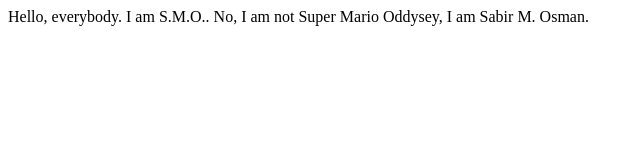
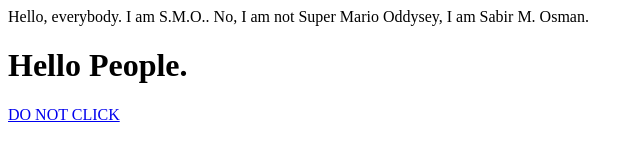
Before and after one commit to TitainiumTrubbish/titainiumtrubbish.github.io, a plain HTML site: page index.html in a window 1280 px wide. Shown: the whole page, without its empty margins (0-643 px from the left). Drawn offline with Linux system fonts and the light colour scheme.

Commit message:
Update index.html

```diff
--- a/index.html
+++ b/index.html
@@ -1 +1,13 @@
-<html>Hello, everybody. I am S.M.O.. No, I am not Super Mario Oddysey, I am Sabir M. Osman.</html>
+<html>Hello, everybody. I am S.M.O.. No, I am not Super Mario Oddysey, I am Sabir M. Osman.
+
+
+  <H1> Hello People.</H1>
+
+  <p><a href="fakeindex.html">DO NOT CLICK</a>
+
+
+
+
+
+
+</html>
```
